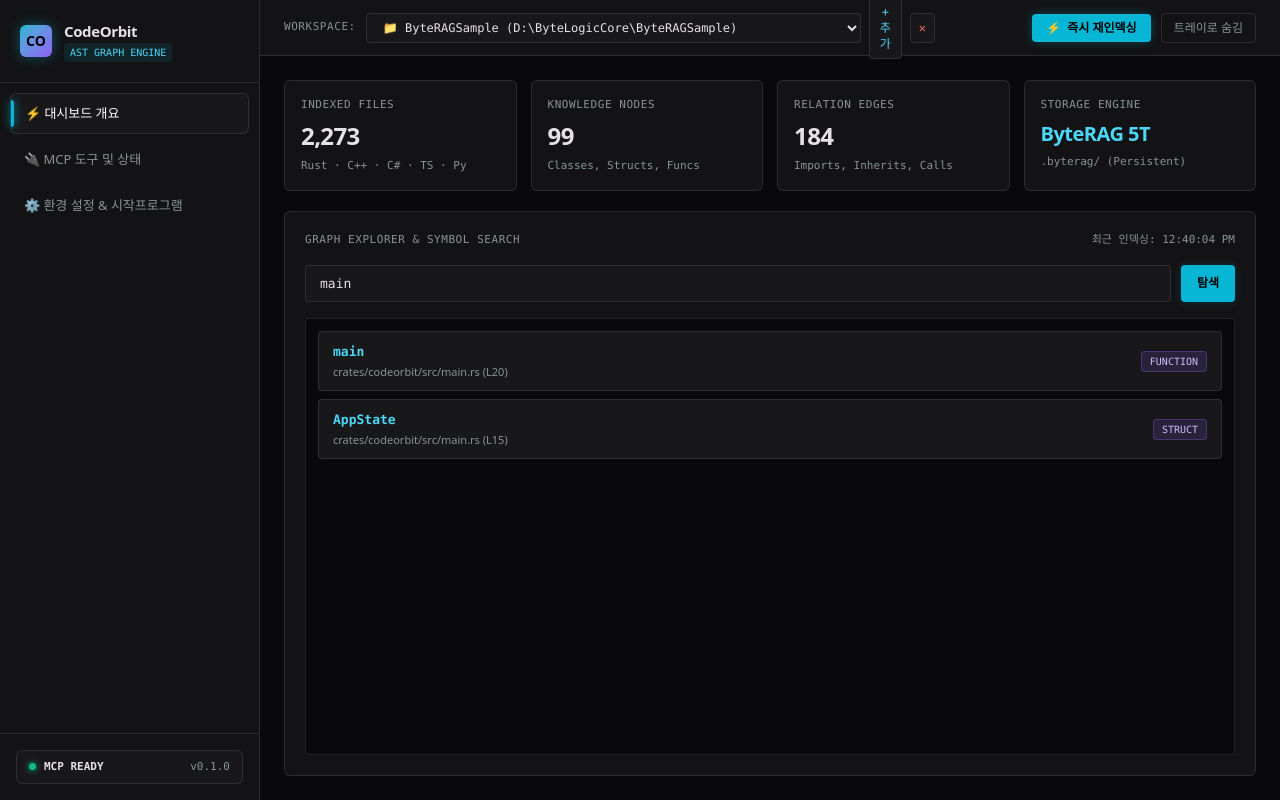
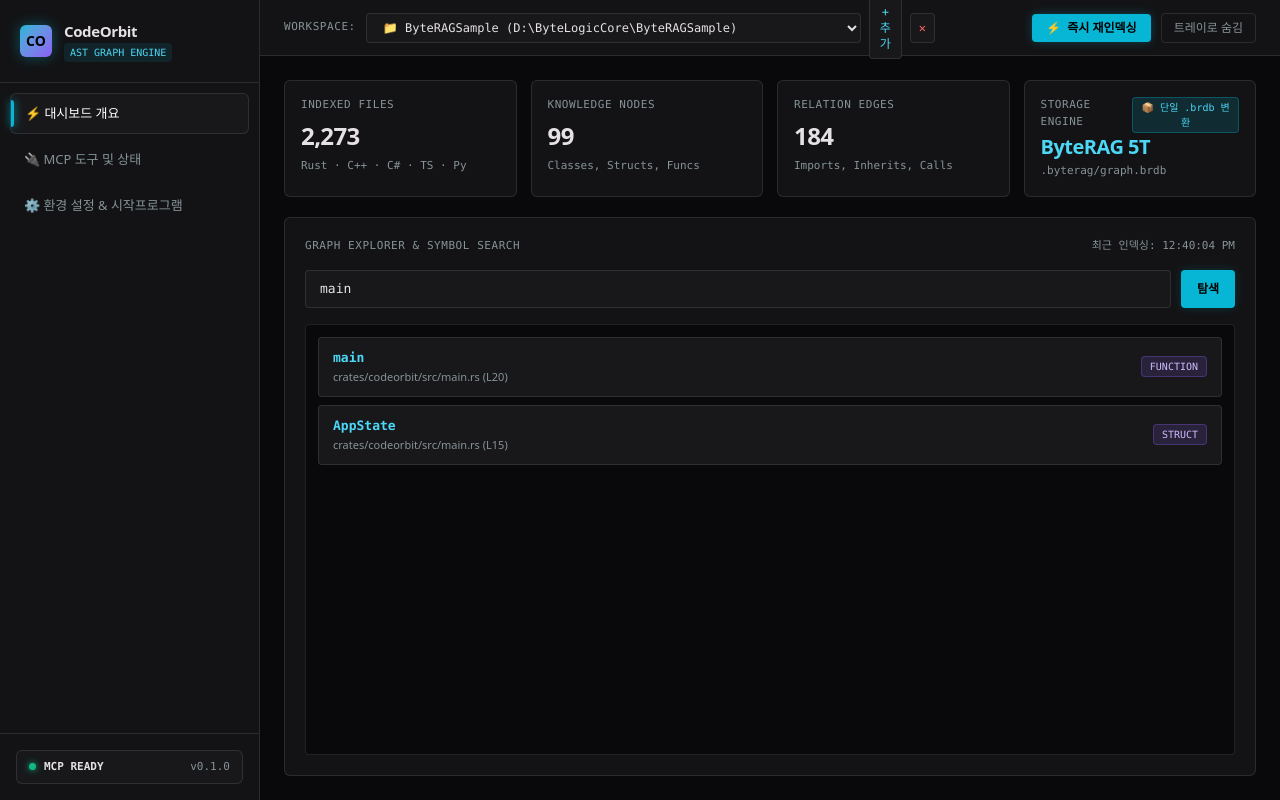
Before and after one commit to bytelogiccore-spec/ByteRAGSample, a Svelte app in the folder crates/codeorbit/frontend/: page / in a window 1280 px wide. Built offline with nearby package versions, Linux system fonts and the light colour scheme.

Commit message:
Add Force Pack to Single .brdb portable file feature in UI and Rust backend IPC

```diff
--- a/crates/codeorbit/frontend/src/components/MetricsGrid.svelte
+++ b/crates/codeorbit/frontend/src/components/MetricsGrid.svelte
@@ -1,5 +1,23 @@
 <script>
+  import { invokeCommand } from '../lib/tauri.js';
+
   let { status = {} } = $props();
+  let isPacking = $state(false);
+  let packMessage = $state('');
+
+  async function handleForcePack() {
+    isPacking = true;
+    packMessage = '';
+    try {
+      const res = await invokeCommand('export_brdb_file', { path: null });
+      packMessage = res || '성공적으로 단일 .brdb 파일로 압축 변환되었습니다.';
+      setTimeout(() => packMessage = '', 4000);
+    } catch (e) {
+      alert('단일 파일 압축 변환 실패: ' + e);
+    } finally {
+      isPacking = false;
+    }
+  }
 </script>
 
 <div class="grid grid-cols-4 gap-3.5 select-none">
@@ -24,10 +42,29 @@
     <span class="text-[11px] font-mono text-[#869397]">Imports, Inherits, Calls</span>
   </div>
 
-  <!-- Card 4: Engine -->
-  <div class="bg-[#131315] border border-white/10 hover:border-white/20 rounded-md p-4 flex flex-col gap-1.5 transition-all">
-    <span class="text-[11px] font-mono text-[#869397] uppercase tracking-wider">STORAGE ENGINE</span>
-    <span class="text-xl font-bold text-[#4cd7f6] tracking-tight">ByteRAG 5T</span>
-    <span class="text-[11px] font-mono text-[#869397]">.byterag/ (Persistent)</span>
+  <!-- Card 4: Engine + Force Pack Button -->
+  <div class="bg-[#131315] border border-white/10 hover:border-white/20 rounded-md p-4 flex flex-col justify-between transition-all relative overflow-hidden group">
+    <div class="flex justify-between items-start">
+      <span class="text-[11px] font-mono text-[#869397] uppercase tracking-wider">STORAGE ENGINE</span>
+      <button
+        onclick={handleForcePack}
+        disabled={isPacking}
+        title="여러 개의 WAL/WOS 캐시 파일을 단 1개의 고성능 .brdb 포터블 바이너리 파일로 즉시 압축 변환합니다."
+        class="text-[10px] font-mono px-2 py-0.5 rounded bg-[#06b6d4]/15 hover:bg-[#06b6d4]/30 text-[#4cd7f6] border border-[#06b6d4]/30 transition-all cursor-pointer disabled:opacity-50"
+      >
+        {isPacking ? '압축 중...' : '📦 단일 .brdb 변환'}
+      </button>
+    </div>
+
+    <div>
+      <span class="text-xl font-bold text-[#4cd7f6] tracking-tight">ByteRAG 5T</span>
+      <div class="text-[11px] font-mono text-[#869397] mt-0.5">.byterag/graph.brdb</div>
+    </div>
+
+    {#if packMessage}
+      <div class="absolute inset-0 bg-[#131315]/95 p-2 flex items-center justify-center text-center text-[11px] font-mono text-[#10b981] animate-fade-in">
+        {packMessage}
+      </div>
+    {/if}
   </div>
 </div>
```
Also changed, not shown: 7 other files (tests, documents, lock files or other folders).
